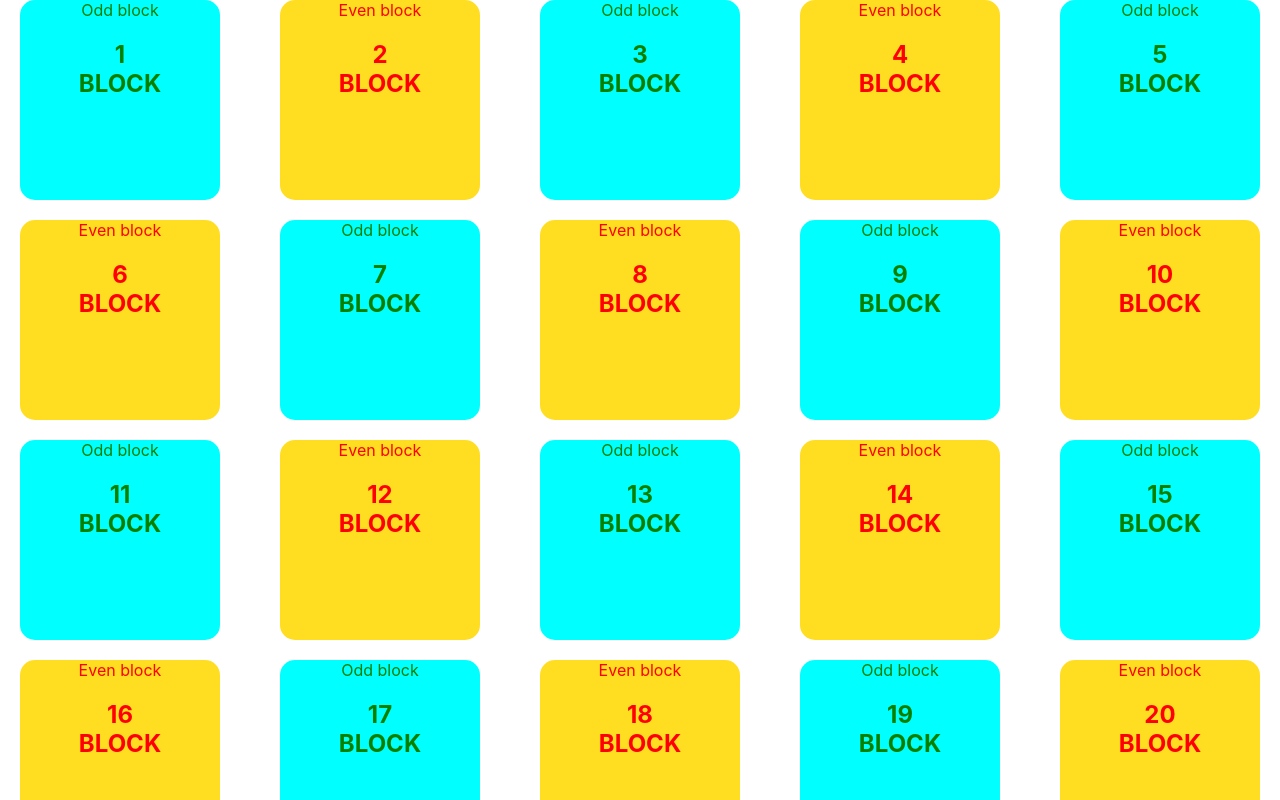
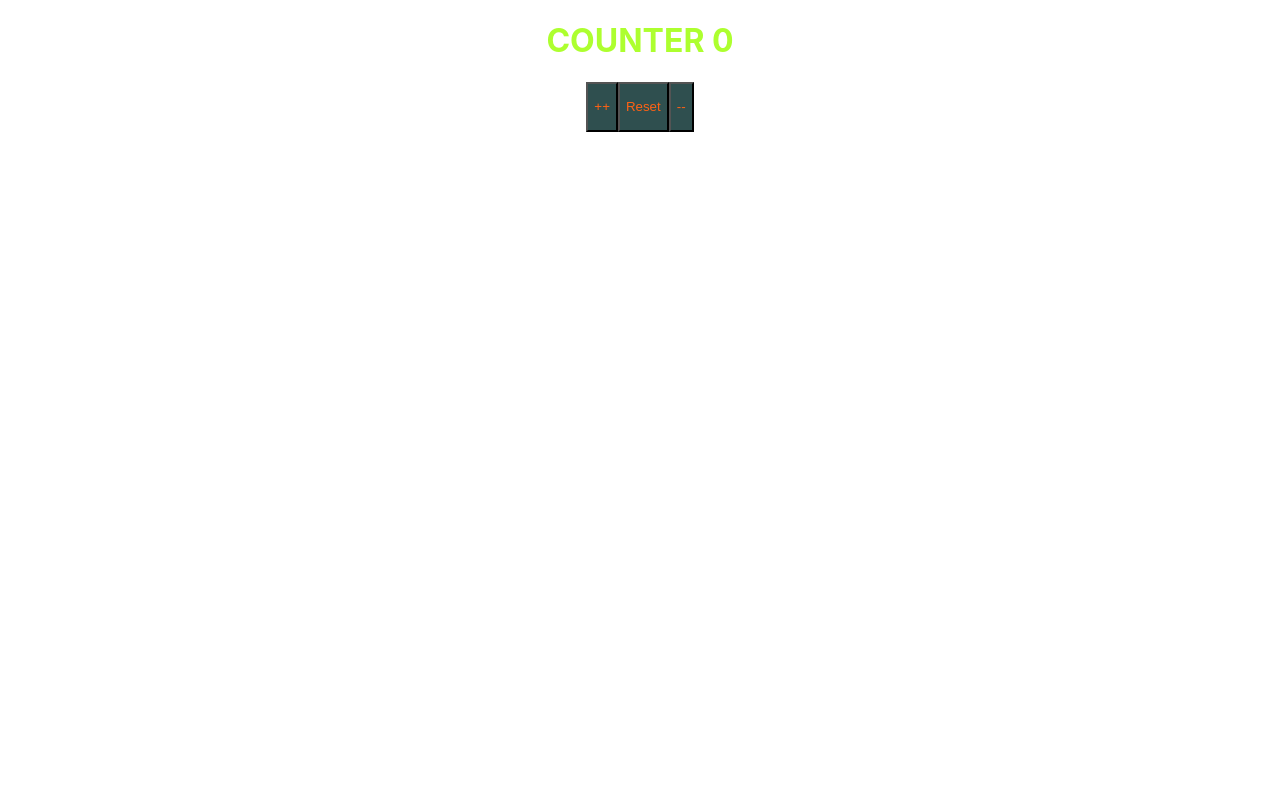
Before and after one commit to ManoharVemul/Manu_react_apps2, a React (Create React App) app: page / in a window 1280 px wide. Shown: the top 800 px of the page. Built offline with nearby package versions, Linux system fonts and the light colour scheme.

Commit message:
event handling about increament and  decreament

```diff
--- a/src/App.js
+++ b/src/App.js
@@ -1,9 +1,10 @@
 //import logo from './logo.svg';
 import './App.css';
-import './food.css'
+//import './food.css'
 //import Conditional from './webpage/webpage';
 //import CustomClassList from './classComponant/classcustomList';
-import HundredBlocks from './evenOddBlock';
+//import HundredBlocks from './evenOddBlock';
+//import CounterButton from './events/counterButton';
 //import ButtonClass from './classComponant/buttonClass';
 //import { ProgressBar } from 'react-bootstrap';
 // import { UnorderList } from "./unorderlist";
@@ -21,7 +22,8 @@ import HundredBlocks from './evenOddBlock';
 
 //import CustomList from './customList';
 //import Heading from './heading';
-//import Ingrient from './ingrient';
+//import Ingrient from './ingrient';\
+import ButtonClass from './classComponant/buttonClass'
 
 function App() {
 
@@ -44,13 +46,9 @@ function App() {
   //   }
   return (
     <>
-    {/* <Ingrient/>
-    <CardList/>  */}
-    {/* <Conditional array ={["hbh","iju","123","uiyui"]}/>
-     <HundredBlocks/>  */}
-  <HundredBlocks/>
-       {/* <HundredBlocks/>
-    <ButtonClass list="click"/> */}
+
+    <ButtonClass/>
+
       </>
       );
 }
--- /dev/null
+++ b/src/buttonComponent.js
@@ -0,0 +1,13 @@
+
+
+
+
+function ButtonComponent (prop){
+    const {buttonName} =prop
+    return(
+        <button style={{height:"35px",backgroundColor:"green",color:"red",borderRadius:"8px",fontSize:"30px"}}>{buttonName}</button>
+
+    )
+}
+
+export default ButtonComponent
--- a/src/classComponant/buttonClass.js
+++ b/src/classComponant/buttonClass.js
@@ -1,12 +1,40 @@
 import { Component } from "react";
+import './class.css'
 
 class ButtonClass extends Component {
-    render(props) {
-    const {list}=props
-        return (
-            <>
-            <button>{list}</button>
-            </>
+    state = {
+        incr: 0
+    }
+    increasement = () => {
+        this.setState({
+
+            incr: this.state.incr + 1
+
+        })
+
+    };
+    decreasement = () => {
+
+        this.setState({
+
+            incr: this.state.incr - 1
+        })
+    };
+    reset = () => {
+
+        this.setState({
+            incr: 0
+        })
+    };
+
+    render() {
+         return (
+            <div style ={{textAlign:"center"}} >
+                <h1 >COUNTER         {"      " + this.state.incr}</h1>
+                <button onClick={this.increasement}>  ++  </button>
+                <button onClick={this.reset}> Reset </button>
+                <button onClick={this.decreasement}>  --  </button>
+            </div>
         )
     }
 }
--- /dev/null
+++ b/src/classComponant/class.css
@@ -0,0 +1,8 @@
+button {
+background-color: darkslategray;
+color: rgb(255, 98, 20);
+height: 50px;
+}
+h1{
+    color: greenyellow;
+}
--- a/src/evenOddBlock.js
+++ b/src/evenOddBlock.js
@@ -1,4 +1,5 @@
-import ButtonClass from './classComponant/buttonClass'
+import ButtonComponent from './buttonComponent'
+
 import './even.css'
 const HundredBlocks = () => {
   const data = [
@@ -15,7 +16,9 @@ const HundredBlocks = () => {
             {each % 2 === 0 ? 'Even block' : 'Odd block'}
             <h2>{each} <br/>
               BLOCK </h2>
-              {/* <ButtonClass /> */}
+              <ButtonComponent buttonName=" + "/>
+               <ButtonComponent buttonName="click me"/>
+               <ButtonComponent buttonName=" - "/>
           </div>
         )
       })}
--- /dev/null
+++ b/src/events/counterButton.js
@@ -0,0 +1,18 @@
+import ButtonComponent from "../buttonComponent";
+
+
+
+function CounterButton (){
+    return (
+
+        <div>
+
+        <ButtonComponent buttonName="  +  "/>
+
+        <ButtonComponent buttonName="  Reset  "/>
+
+        <ButtonComponent buttonName="  -  "/>
+        </div>
+    )
+}
+export default CounterButton
```
